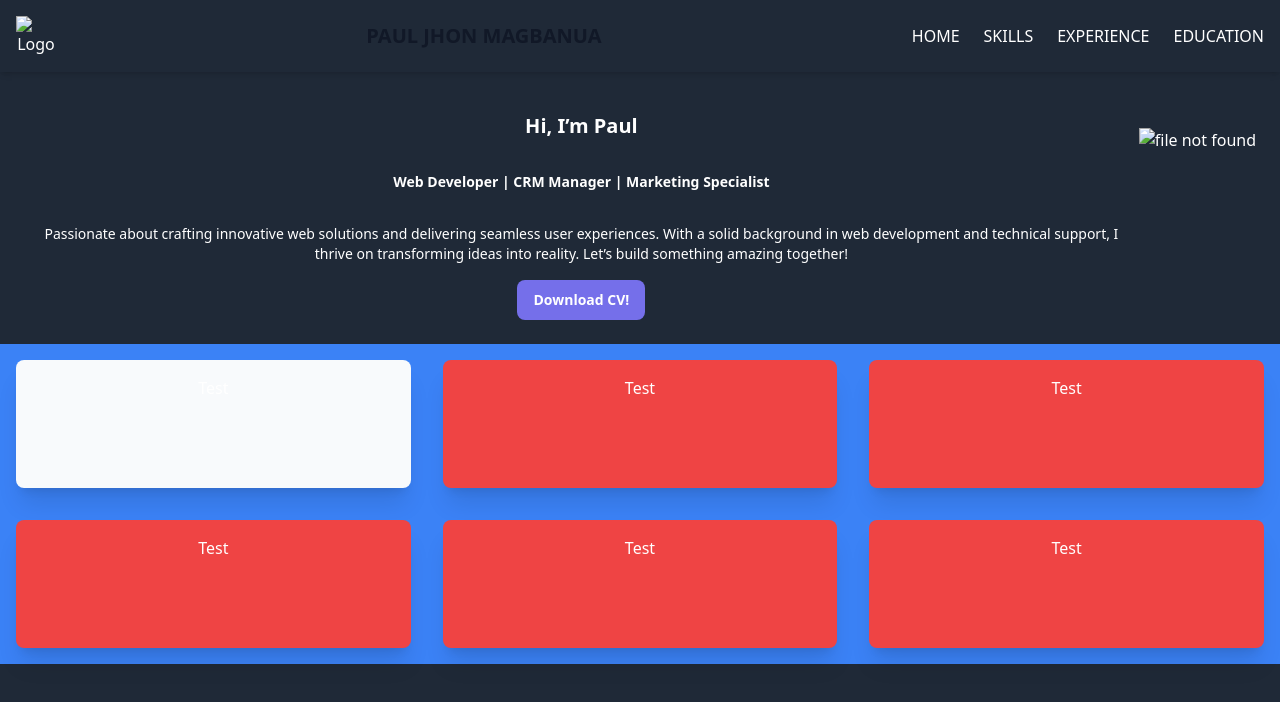
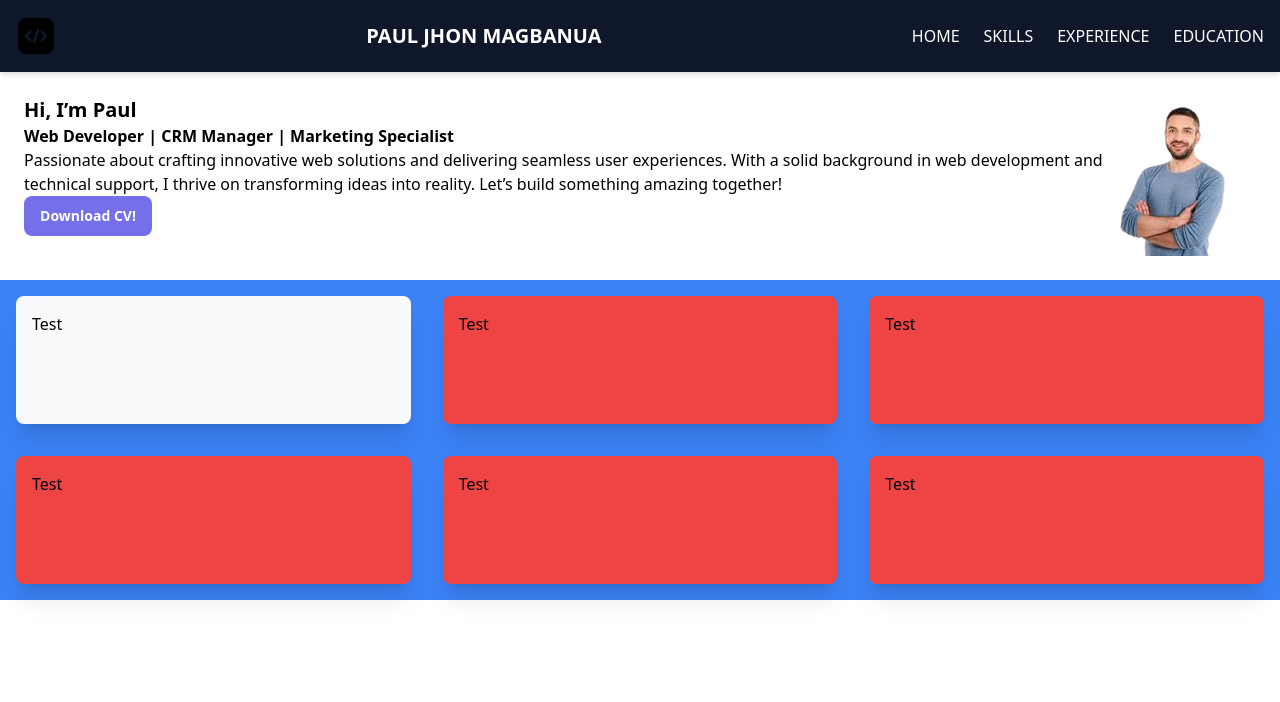
Before and after one commit to peps778/Portfolio-v2, a website: page index.html in a window 1280 px wide. Drawn offline with Linux system fonts and the light colour scheme.

Commit message:
changes in the file repo

```diff
--- a/public/index.html
+++ b/index.html
@@ -4,17 +4,17 @@
     <meta charset="UTF-8">
     <meta http-equiv="X-UA-Compatible" content="IE=edge">
     <meta name="viewport" content="width=device-width, initial-scale=1.0">
-    <link rel="stylesheet" href="style.css">
+    <link rel="stylesheet" href="/public/style.css">
     <title>Hello Coders!</title>
 </head>
 <body>
      <!-- Navigation Bar -->
-     <nav id="nav" class="bg-customPurple flex justify-between items-center p-4 shadow-md">
+     <nav id="nav" class="bg-slate-900 flex justify-between items-center p-4 shadow-md">
         <a href="#" aria-label="Home">
-            <img src="./assets/logo.png" alt="Logo" class="h-10 w-10 object-cover">
+            <img src="./src/assets/logo.png" alt="Logo" class="h-10 w-10 object-cover">
         </a>
-        <h1 class="text-xl font-bold text-gray-900">PAUL JHON MAGBANUA</h1>
-        <ul class="flex space-x-6">
+        <h1 class="text-xl font-bold text-white">PAUL JHON MAGBANUA</h1>
+        <ul class="flex text-white space-x-6">
             <li><a href="#" class="hover:text-blue-500 transition-colors">HOME</a></li>
             <li><a href="#" class="hover:text-blue-500 transition-colors">SKILLS</a></li>
             <li><a href="#" class="hover:text-blue-500 transition-colors">EXPERIENCE</a></li>
@@ -23,11 +23,11 @@
     </nav>
 
     <!-- Hero Section -->
-    <section class="flex items-center justify-between p-6">
-        <div class="flex-1">
-            <h1 class="font-bold text-xl p-4">Hi, I’m Paul</h1>
-            <h4 class="font-bold text-sm p-4">Web Developer | CRM Manager | Marketing Specialist</h4>
-            <p class="text-sm p-4">
+    <section class="flex justify-between p-6">
+        <div class="flex-1 text-left">
+            <h1 class="font-bold text-left text-xl">Hi, I’m Paul</h1>
+            <h4 class="font-bold text-left ">Web Developer | CRM Manager | Marketing Specialist</h4>
+            <p class=" text-left">
                 Passionate about crafting innovative web solutions and delivering seamless user experiences.
                 With a solid background in web development and technical support, I thrive on transforming ideas into reality.
                 Let’s build something amazing together!
@@ -36,8 +36,8 @@
                 Download CV!
             </button>
         </div>
-        <div class="flex items-center">
-            <img src="./assets/hero-icon.png" alt="file not found" class="h-40">
+        <div class="flex justify-end">
+            <img src="./src/assets/hero-icon.png" alt="file not found" class="h-40">
         </div>
     </section>
 
--- a/src/input-style.css
+++ b/src/input-style.css
@@ -4,6 +4,5 @@
 
 @layer base{
     body{
-        @apply bg-gray-800 text-center  text-white
     }
 }
```
Also changed, not shown: public/style.css, src/assets/coming-soon.png (added), src/assets/hero-icon.png (added), src/assets/logo.png (added).
